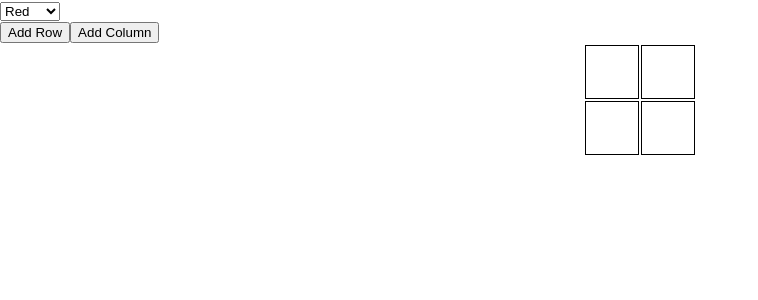
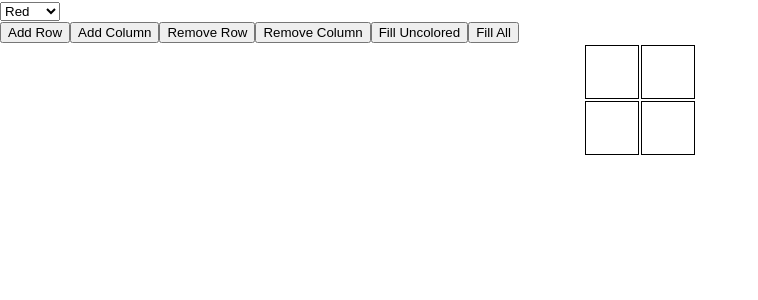
Before and after one commit to Anthonysokolov/cuny2x-colorgrid, a React (Create React App) app: page / in a window 1280 px wide. Shown: the top 300 px of the page, without its empty margins (0-758 px from the left). Built offline with nearby package versions, Linux system fonts and the light colour scheme.

Commit message:
Remove functionality + both fill buttons added

```diff
--- a/src/App.js
+++ b/src/App.js
@@ -20,6 +20,13 @@ class App extends Component{
   addCol = () => {
      this.setState({cols:this.state.cols+1})
   }
+    removeRow = () => {
+	this.setState({rows:this.state.rows-1})
+    }
+      removeCol = () => {
+     this.setState({cols:this.state.cols-1})
+  }
+
   render(){
 	return  <div>
             <div id="dropdown">
@@ -29,9 +36,13 @@ class App extends Component{
                 <option value="blue">Blue</option>
               </select>
             </div>
-            <div>
+            <div id="button_features">
               <button onClick={this.addRow}>Add Row</button>
-              <button onClick={this.addCol}>Add Column</button>
+          <button onClick={this.addCol}>Add Column</button>
+	  <button onClick={this.removeRow}>Remove Row</button>
+	  <button onClick={this.removeCol}>Remove Column</button>
+	  <button>Fill Uncolored</button>
+	  <button>Fill All</button>
             </div>
 	           <Table numRows={this.state.rows} numCols={this.state.cols} fillColor={this.state.fillColor}/>
 	          </div>
```
